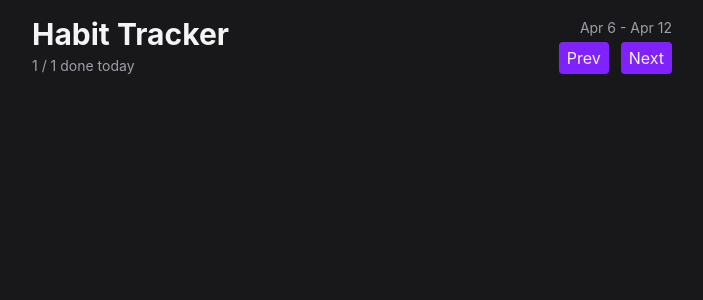
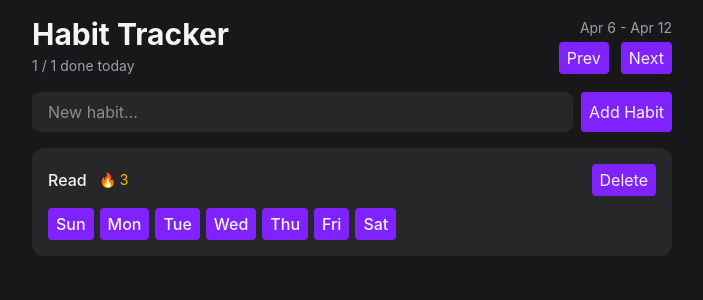
Before and after one commit to seigodwin/habit-tracker-app, a React (Vite) app: page / in a window 1280 px wide. Shown: the top 300 px of the page, without its empty margins (288-991 px from the left). Built offline with nearby package versions, Linux system fonts and the light colour scheme.

Commit message:
Add HabitForm and HabitList Components

```diff
--- a/package.json
+++ b/package.json
@@ -11,6 +11,7 @@
   },
   "dependencies": {
     "@tailwindcss/vite": "^4.3.1",
+    "date-fns": "^4.4.0",
     "react": "^19.2.6",
     "react-dom": "^19.2.6",
     "tailwindcss": "^4.3.1"
--- a/src/App.tsx
+++ b/src/App.tsx
@@ -1,11 +1,15 @@
 
-import { Header } from "./Header"
+import { HabitForm } from "./Components/HabitForm"
+import { HabitList } from "./Components/HabitList"
+import { Header } from "./Components/Header"
 
 export default function(){
   return (
     <div className="max-w-2xl mx-auto p-4 flex flex-col
     gap-4">
       <Header />
+      <HabitForm />
+      <HabitList />
     </div>
   )
 
--- /dev/null
+++ b/src/Components/HabitForm.tsx
@@ -0,0 +1,9 @@
+import { Button } from "./Button";
+
+export function HabitForm(){
+    return <form className="flex gap-2">
+        <input className="flex-1 rounded-lg bg-zinc-800 px-4 py-2 outline-none
+        focus-visible:ring-2 focus-visible:ring-violet-500" placeholder="New habit..."/>
+        <Button>Add Habit</Button>
+    </form>
+}
--- /dev/null
+++ b/src/Components/HabitList.tsx
@@ -0,0 +1,48 @@
+import { eachDayOfInterval, endOfWeek, format, startOfWeek } from "date-fns";
+import { Button } from "./Button";
+
+export function HabitList(){
+    const habits: Habit[] = [{id: "a" , name:"Read"}];
+
+    if(habits.length === 0){
+        return <p className="text-center text-zinc-500 py-12">
+            No habits yet. Add one to get started</p>
+    }
+
+    return<div className="flex flex-col gap-3">
+        {habits.map(h => (
+             <HabitItem habit={h}></HabitItem>
+        ))}
+    </div>
+}
+
+type Habit = {
+    id: string;
+    name: string;
+};
+
+type HabitItemProps = {
+    habit: Habit;
+};
+
+const visibleDates = eachDayOfInterval({start: startOfWeek(new Date()) , end: endOfWeek(new Date())})
+
+
+function HabitItem({habit}: HabitItemProps){
+    return <div className="rounded-xl bg-zinc-800 p-4">
+        <div className="flex items-center justify-between mb-3">
+            <div className="flex gap-3 items-center">
+                <span className="font-medium">{habit.name}</span>
+                <span className="text-sm text-amber-400">🔥 3</span>
+            </div>
+            <Button>Delete</Button>
+        </div>
+        <div className="flex gap-1.5">
+            {visibleDates.map( d => (
+                <Button key={d.toISOString()}>
+                    <span className="font-medium">{format(d , "EEE")}</span>
+                </Button>
+            ))}
+        </div>
+    </div>
+}
```
Also changed, not shown: src/Components/Button.tsx (renamed from src/Button.tsx), src/Components/Header.tsx (renamed from src/Header.tsx), 1 other file (tests, documents, lock files or other folders).
